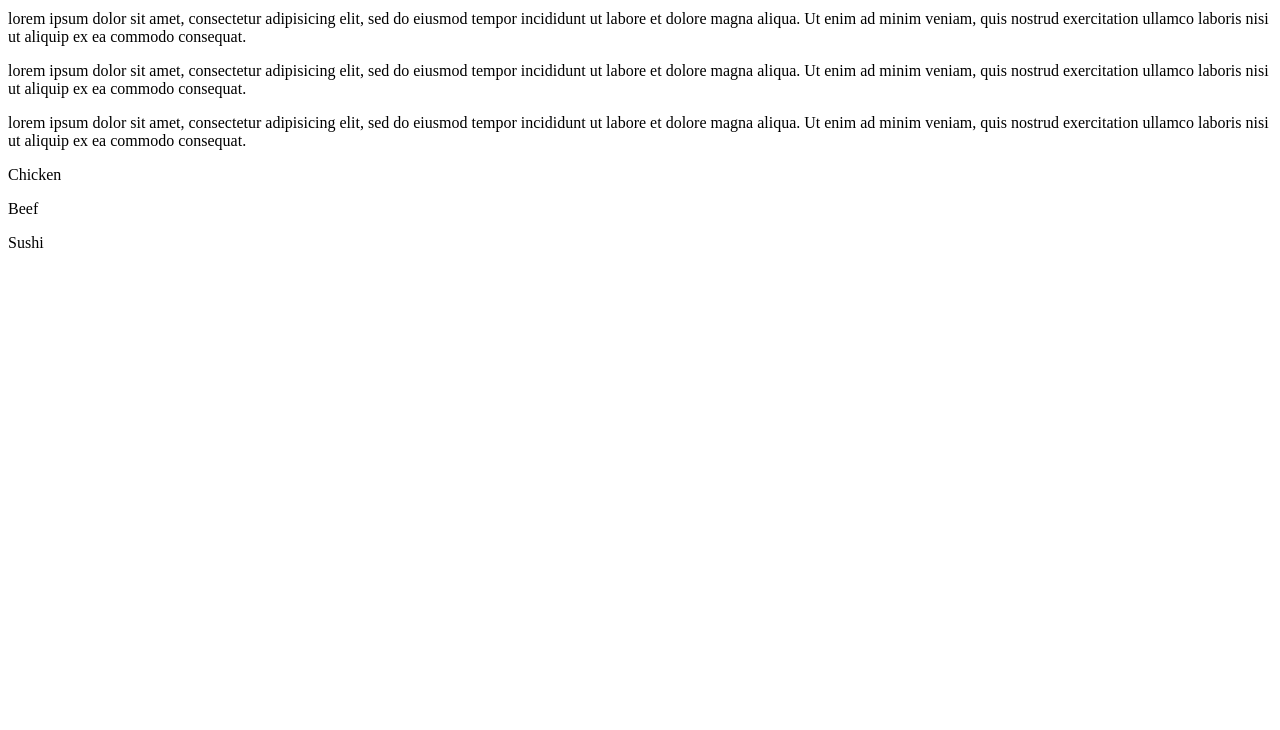
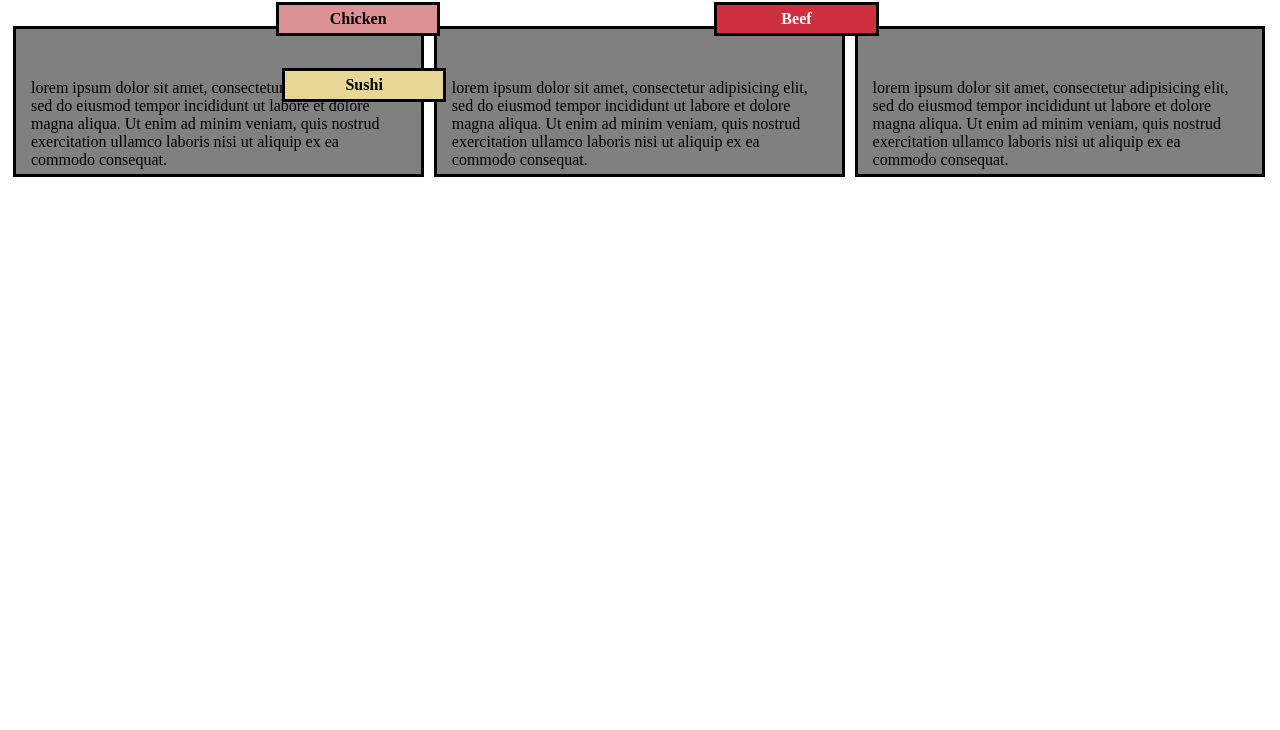
Before and after one commit to jsalaas/Html-CSS-JS, a plain HTML site: page module2-solution/index.html in a window 1280 px wide. Shown: the part 70-800 px from the top of the page. Drawn offline with Linux system fonts and the light colour scheme; the site is published under a folder, as on GitHub Pages, so addresses that start at the root find nothing.

Commit message:
Update index.html

```diff
--- a/module2-solution/index.html
+++ b/module2-solution/index.html
@@ -1,7 +1,7 @@
 <!DOCTYPE html>
 <html>
 <head>
-	<link rel="stylesheet" href="/css/external.css">
+	<link rel="stylesheet" href="css/external.css">
 	<title>Assignment Solution for Module 2</title>
 </head>
 <body>
```
